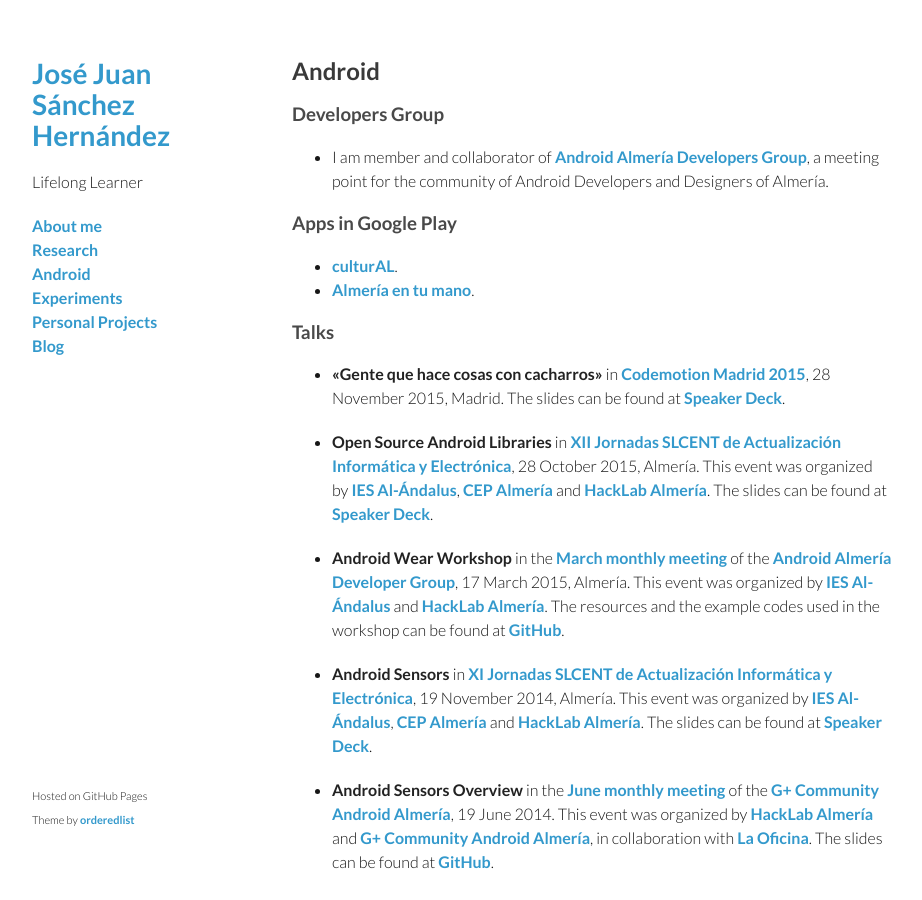
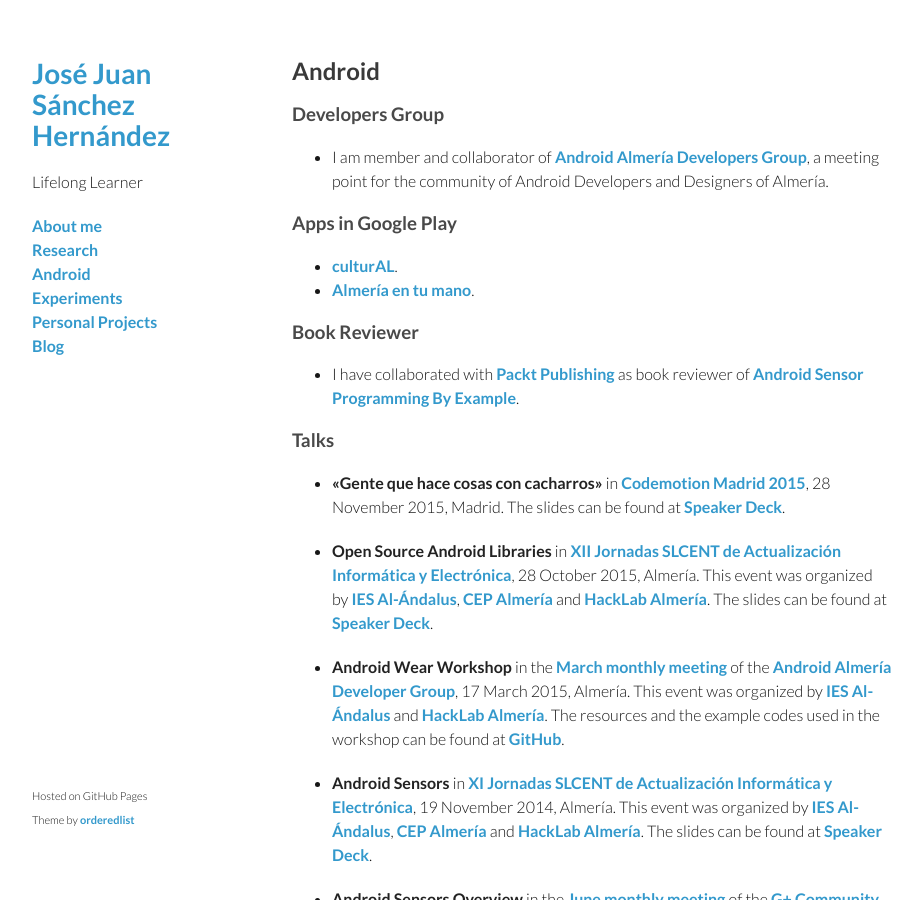
Before and after one commit to josejuansanchez/josejuansanchez.github.io, a Jekyll site: the page built from android/index.md, in a window 1280 px wide and 900 px high. Shown: the whole window, without its empty margins (178-1100 px from the left). Built offline with Jekyll 4.4.1, drawn with Linux system fonts in a browser that asks for light colours; some of the changed text lies outside the part shown.

Commit message:
Update index.md

```diff
--- a/android/index.md
+++ b/android/index.md
@@ -11,6 +11,9 @@
 ### Apps in Google Play
   - [culturAL](https://play.google.com/store/apps/details?id=org.josejuansanchez.agendaculturaldealmeria).
   - [Almería en tu mano](https://play.google.com/store/apps/details?id=es.almeriaentumano.android).
+
+### Book Reviewer
+* I have collaborated with [Packt Publishing](https://www.packtpub.com) as book reviewer of [Android Sensor Programming By Example](https://www.packtpub.com/application-development/android-sensor-programming-example).
 
 ### Talks
   * **«Gente que hace cosas con cacharros»** in [Codemotion Madrid 2015](http://2015.codemotion.es/agenda.html#5699289732874240/43004009), 28 November 2015, Madrid. The slides can be found at [Speaker Deck](https://github.com/josejuansanchez/codemotion-2015).
```
Also changed, not shown: other parts of android/index.md (+0 -4 lines).
